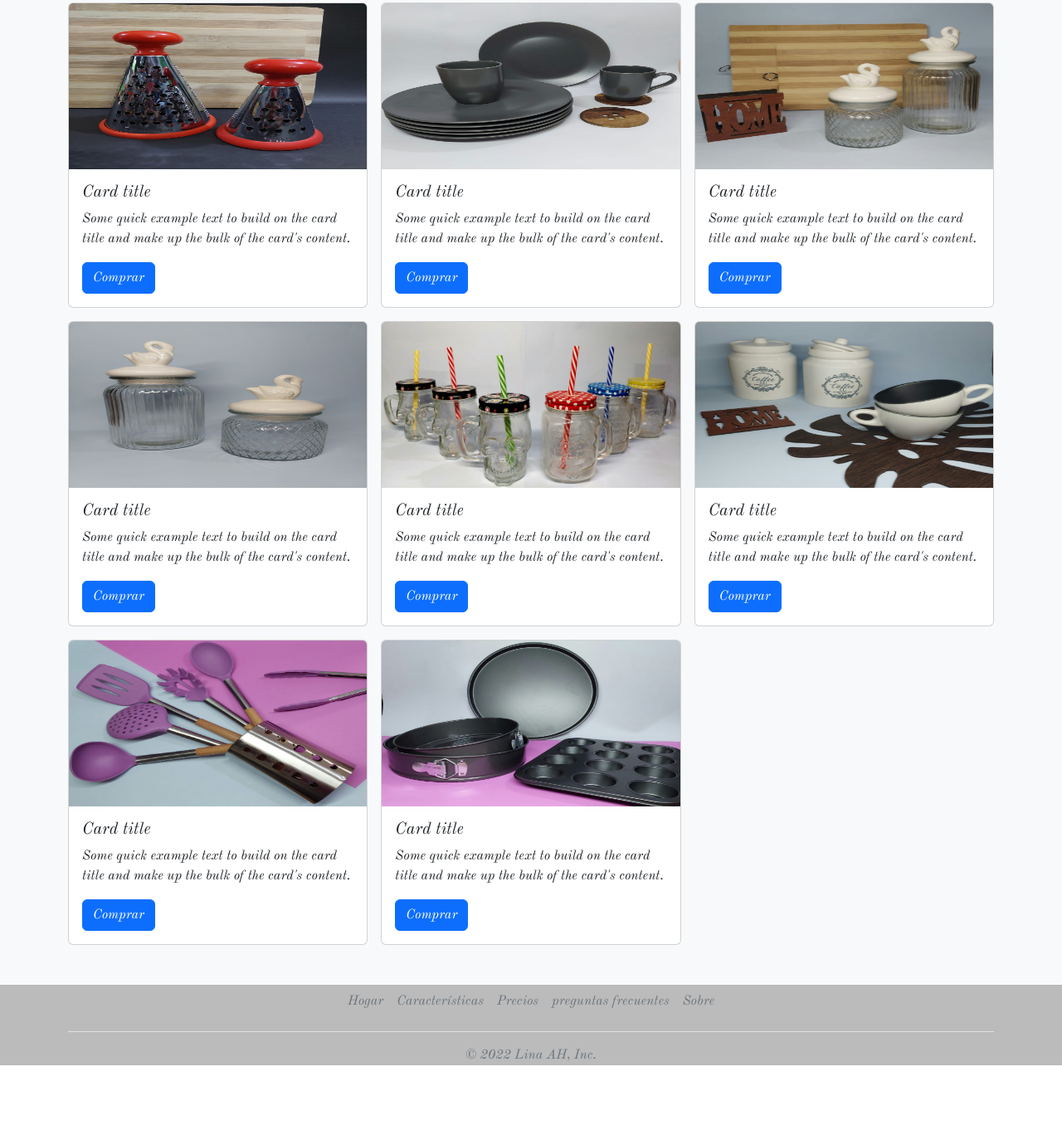
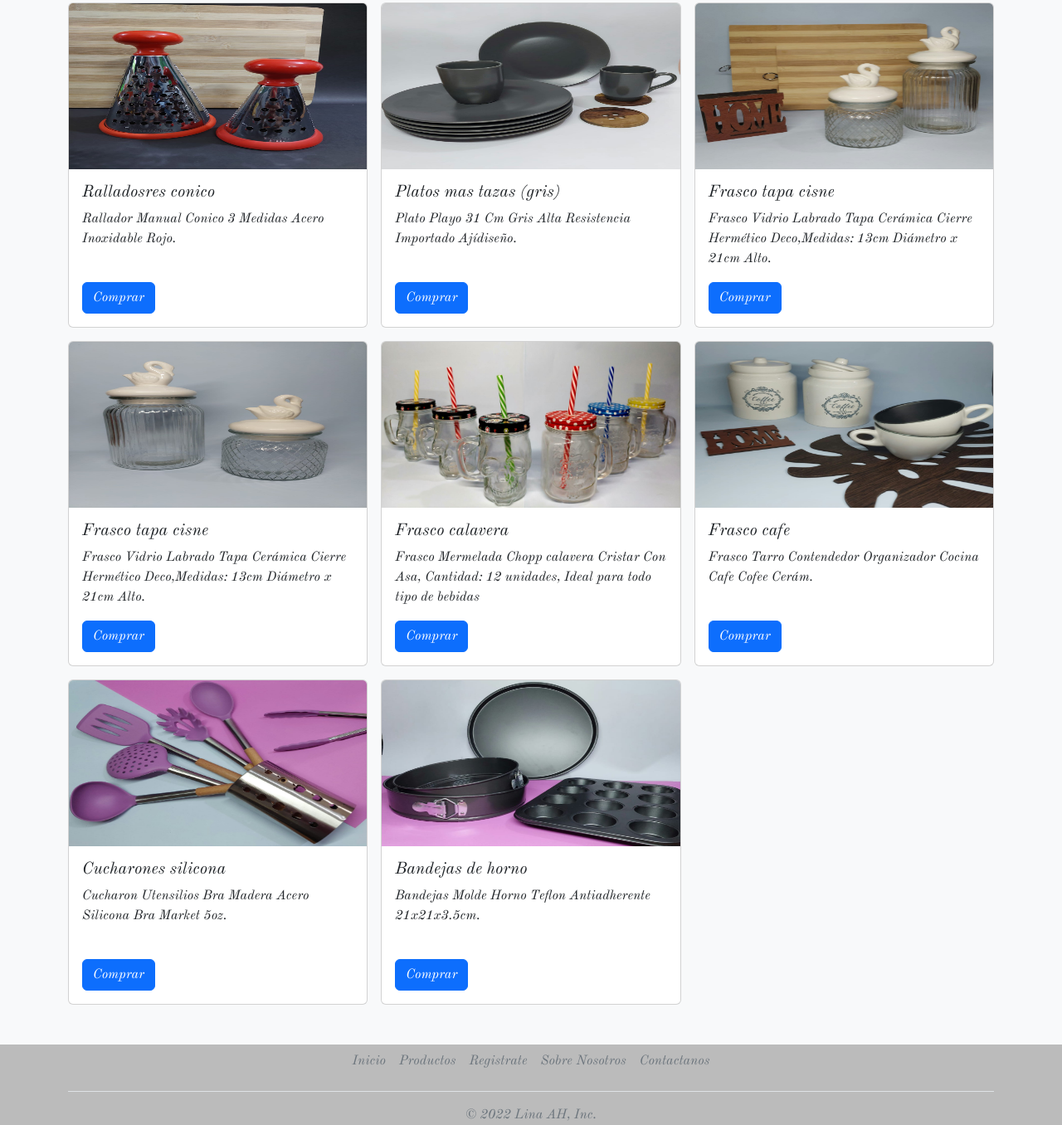
Before and after one commit to Alanhz12/trabajo-coder, a website: page secciones/productos.html in a window 1280 px wide. Shown: the part 199-1555 px from the top of the page at 83% size. Before the commit the page ends 1483 px from the top, so only its background shows below. Drawn offline with nearby package versions, Linux system fonts and the light colour scheme.

Commit message:
trabajo final

```diff
--- a/scss/style.scss
+++ b/scss/style.scss
@@ -48,10 +48,16 @@ html{
     transition: 0,5s;
 }
 .logo{
+
     font-size: 40px;
     font-weight: bold;
     padding: 0 40px ;
     line-height: 80px;
+
+}
+.link-logo{
+    text-decoration: none;
+    color: black;
 }
 .nav-menu{
     display: flex;
@@ -84,7 +90,7 @@ img{
 
 }
 .img-p:hover{
-    transform: scale(2);
+    transform: scale(1.4);
 
 }
 .img-section1{
@@ -100,7 +106,9 @@ img{
     width: 500px;
     height: 500px;
 }
-
+.img-platos{
+    height: 300px;
+}
 
 .articulos{
     display:inline-block;
@@ -138,7 +146,7 @@ footer{
 .ubicacion{
     width: 10%;
     height: 5%;
-
+   padding-top: 25px;
 }
 /* inicia seccion nosotros*/
 #nosotros{
@@ -239,7 +247,7 @@ place-content: center;
             display: none;
         }
         .aside{
-            display: none;
+           padding-top: 300px;
         }
         .header{
             background-color: rgba(146, 152, 156, 0.534);
@@ -271,7 +279,7 @@ place-content: center;
         }
    .section{
        padding-inline-start: 100px;
-       padding-top: 300px;
+       padding-top: 100px;
    }
    .section-form{
     padding-top: 350px;
--- a/secciones/productos.html
+++ b/secciones/productos.html
@@ -4,7 +4,7 @@
     <meta charset="UTF-8">
     <meta http-equiv="X-UA-Compatible" content="IE=edge">
     <meta name="viewport" content="width=device-width, initial-scale=1.0">
-    <meta name="keywords"  content="bazar,platos,tazas,cucharones,frascos, pinzas,vajilla,decoracion">
+    <meta name="keywords"  content="bazar,platos,tazas,cucharones,frascos, pinzas,vajilla,decoracion,bandejas">
     <!-- CSS only -->
     <link href="https://cdn.jsdelivr.net/npm/bootstrap@5.2.0-beta1/dist/css/bootstrap.min.css" rel="stylesheet" integrity="sha384-0evHe/X+R7YkIZDRvuzKMRqM+OrBnVFBL6DOitfPri4tjfHxaWutUpFmBp4vmVor" crossorigin="anonymous">
     <!--inicia hoja de estilos-->
@@ -22,7 +22,7 @@
 <body class="body-productos">
     <header class="header animate__animated animate__fadeInDown">
         <nav class="nav">
-         <h1 class="logo"> Lina ah</h1>
+          <h1 class="logo"> <a class="link-logo" href="../index.html">Lina AH</a></h1>
 
                     <ul class="nav-menu">
                         <li class="nav-menu-item"> <a href="../index.html" class="nav-menu-link">Inicio</a></li>
@@ -32,8 +32,8 @@
                         <li class="nav-menu-item"> <a href="contactanos.html"  class="nav-menu-link">Contactanos</a></li>
                     </ul>
         </nav>
+    </header>
 
-     </header>
      <div class="div-productos">
         <h3 class="titulo-productos">Productos</h3>
      </div>
@@ -49,8 +49,8 @@
                         <div class="card" style="width: 100%;">
                             <img src="../imagines-productos/ralladores-cono.jpeg" class="card-img-top" alt="rallador-cono">
                             <div class="card-body">
-                              <h5 class="card-title">Card title</h5>
-                              <p class="card-text">Some quick example text to build on the card title and make up the bulk of the card's content.</p>
+                              <h5 class="card-title">Ralladosres conico</h5>
+                              <p class="card-text">Rallador Manual Conico 3 Medidas Acero Inoxidable Rojo.<br><br></p>
                               <a href="#" class="btn btn-primary">Comprar</a>
                             </div>
                           </div>
@@ -59,8 +59,8 @@
                         <div class="card" style="width: 100%;">
                             <img src="../imagines-productos/platos+tazas-gris.jpeg" class="card-img-top" alt="platos-tazas">
                             <div class="card-body">
-                              <h5 class="card-title">Card title</h5>
-                              <p class="card-text">Some quick example text to build on the card title and make up the bulk of the card's content.</p>
+                              <h5 class="card-title">Platos mas tazas (gris)</h5>
+                              <p class="card-text">Plato Playo 31 Cm Gris Alta Resistencia Importado Ajídiseño.<br><br></p>
                               <a href="#" class="btn btn-primary">Comprar</a>
                             </div>
                           </div>
@@ -69,8 +69,8 @@
                         <div class="card" style="width: 100%;">
                             <img src="../imagines-productos/frascos-cisne.jpeg" class="card-img-top" alt="frascos-cisne">
                             <div class="card-body">
-                              <h5 class="card-title">Card title</h5>
-                              <p class="card-text">Some quick example text to build on the card title and make up the bulk of the card's content.</p>
+                              <h5 class="card-title">Frasco tapa cisne</h5>
+                              <p class="card-text">Frasco Vidrio Labrado Tapa Cerámica Cierre Hermético Deco,Medidas: 13cm Diámetro x 21cm Alto.</p>
                               <a href="#" class="btn btn-primary">Comprar</a>
                             </div>
                           </div>
@@ -80,18 +80,18 @@
                         <div class="card" style="width: 100%;">
                             <img src="../imagines-productos/frascos-cisnes2.jpeg" class="card-img-top" alt="frascos-cisne">
                             <div class="card-body">
-                              <h5 class="card-title">Card title</h5>
-                              <p class="card-text">Some quick example text to build on the card title and make up the bulk of the card's content.</p>
+                              <h5 class="card-title">Frasco tapa cisne</h5>
+                              <p class="card-text">Frasco Vidrio Labrado Tapa Cerámica Cierre Hermético Deco,Medidas: 13cm Diámetro x 21cm Alto.</p>
                               <a href="#" class="btn btn-primary">Comprar</a>
                             </div>
                           </div>
                     </div>
                     <div class="col">
                         <div class="card" style="width: 100%;">
-                            <img src="../imagines-productos/frascos-calabera.jpeg" class="card-img-top" alt="frasco-calabera">
+                            <img src="../imagines-productos/frascos-calavera.jpeg" class="card-img-top" alt="frasco-calabera">
                             <div class="card-body">
-                              <h5 class="card-title">Card title</h5>
-                              <p class="card-text">Some quick example text to build on the card title and make up the bulk of the card's content.</p>
+                              <h5 class="card-title">Frasco calavera </h5>
+                              <p class="card-text">Frasco Mermelada Chopp calavera Cristar Con Asa, Cantidad: 12 unidades, Ideal para todo tipo de bebidas</p>
                               <a href="#" class="btn btn-primary">Comprar</a>
                             </div>
                           </div>
@@ -100,8 +100,8 @@
                         <div class="card" style="width: 100%;">
                             <img src="../imagines-productos/frascos-cafe-blancos.jpeg" class="card-img-top" alt="frascos-cafe">
                             <div class="card-body">
-                              <h5 class="card-title">Card title</h5>
-                              <p class="card-text">Some quick example text to build on the card title and make up the bulk of the card's content.</p>
+                              <h5 class="card-title">Frasco cafe</h5>
+                              <p class="card-text">Frasco Tarro Contendedor Organizador Cocina Cafe Cofee Cerám. <br><br></p>
                               <a href="#" class="btn btn-primary">Comprar</a>
                             </div>
                           </div>
@@ -111,8 +111,8 @@
                         <div class="card" style="width: 100%;">
                             <img src="../imagines-productos/cucharones.jpeg" class="card-img-top" alt="cucharones">
                             <div class="card-body">
-                              <h5 class="card-title">Card title</h5>
-                              <p class="card-text">Some quick example text to build on the card title and make up the bulk of the card's content.</p>
+                              <h5 class="card-title">Cucharones silicona</h5>
+                              <p class="card-text">Cucharon Utensilios Bra Madera Acero Silicona Bra Market 5oz. <br><br></p>
                               <a href="#" class="btn btn-primary">Comprar</a>
                             </div>
                           </div>
@@ -121,28 +121,27 @@
                         <div class="card" style="width: 100%;">
                             <img src="../imagines-productos/bandejas.jpeg" class="card-img-top" alt="bandejas">
                             <div class="card-body">
-                              <h5 class="card-title">Card title</h5>
-                              <p class="card-text">Some quick example text to build on the card title and make up the bulk of the card's content.</p>
+                              <h5 class="card-title">Bandejas de  horno </h5>
+                              <p class="card-text">Bandejas Molde Horno Teflon Antiadherente 21x21x3.5cm. <br><br></p>
                               <a href="#" class="btn btn-primary">Comprar</a>
                             </div>
                           </div>
-                    </div>
-
-           </article>
+                     </div>
+         </article>
        </section>
 
-      <footer>
-       <div class="container">
+       <footer>
+        <div class="container">
           <ul class="nav justify-content-center border-bottom pb-3 mb-3">
-            <li class="nav-item"><a href="#" class="nav-link px-2 text-muted"><font style="vertical-align: inherit;"><font style="vertical-align: inherit;">Hogar</font></font></a></li>
-            <li class="nav-item"><a href="#" class="nav-link px-2 text-muted"><font style="vertical-align: inherit;"><font style="vertical-align: inherit;">Características</font></font></a></li>
-            <li class="nav-item"><a href="#" class="nav-link px-2 text-muted"><font style="vertical-align: inherit;"><font style="vertical-align: inherit;">Precios</font></font></a></li>
-            <li class="nav-item"><a href="#" class="nav-link px-2 text-muted"><font style="vertical-align: inherit;"><font style="vertical-align: inherit;">preguntas frecuentes</font></font></a></li>
-            <li class="nav-item"><a href="#" class="nav-link px-2 text-muted"><font style="vertical-align: inherit;"><font style="vertical-align: inherit;">Sobre</font></font></a></li>
+            <li class="nav-item"><a href="../index.html" class="nav-link px-2 text-muted">Inicio</a></li>
+            <li class="nav-item"><a href="productos.html" class="nav-link px-2 text-muted">Productos</a></li>
+            <li class="nav-item"><a href="registrate.html" class="nav-link px-2 text-muted">Registrate</a></li>
+            <li class="nav-item"><a href="nosotros.html" class="nav-link px-2 text-muted">Sobre Nosotros</a></li>
+            <li class="nav-item"><a href="contactanos.html" class="nav-link px-2 text-muted">Contactanos</a></li>
           </ul>
-          <p class="text-center text-muted"><font style="vertical-align: inherit;"><font style="vertical-align: inherit;">© 2022 Lina AH, Inc.</font></font></p>
+          <p class="text-center text-muted">© 2022 Lina AH, Inc.</p>
       </div>
-    </footer>
+     </footer>
     <!-- JavaScript Bundle with Popper -->
     <script src="https://cdn.jsdelivr.net/npm/bootstrap@5.2.0-beta1/dist/js/bootstrap.bundle.min.js" integrity="sha384-pprn3073KE6tl6bjs2QrFaJGz5/SUsLqktiwsUTF55Jfv3qYSDhgCecCxMW52nD2" crossorigin="anonymous"></script>
 </body>
```
Also changed, not shown: index.html (+14 -14 lines), secciones/contactanos.html (+17 -16 lines), secciones/nosotros.html (+13 -13 lines), secciones/registrate.html (+14 -15 lines), css/style.css, imagenes/Vajillas-de-Navidad-2.jpg (added), imagenes/vajilla-2.jpg (added), imagenes/vajilla-3.jpg (added), imagines-productos/frascos-calavera.jpeg (renamed from imagines-productos/frascos-calabera.jpeg), imagines-productos/platos-blancos2.jpg (added), imagines-productos/platos-gris.jpg (added), imagines-productos/platos-marron.jpg (added), imagines-productos/platos-naranja.jpg (added).
